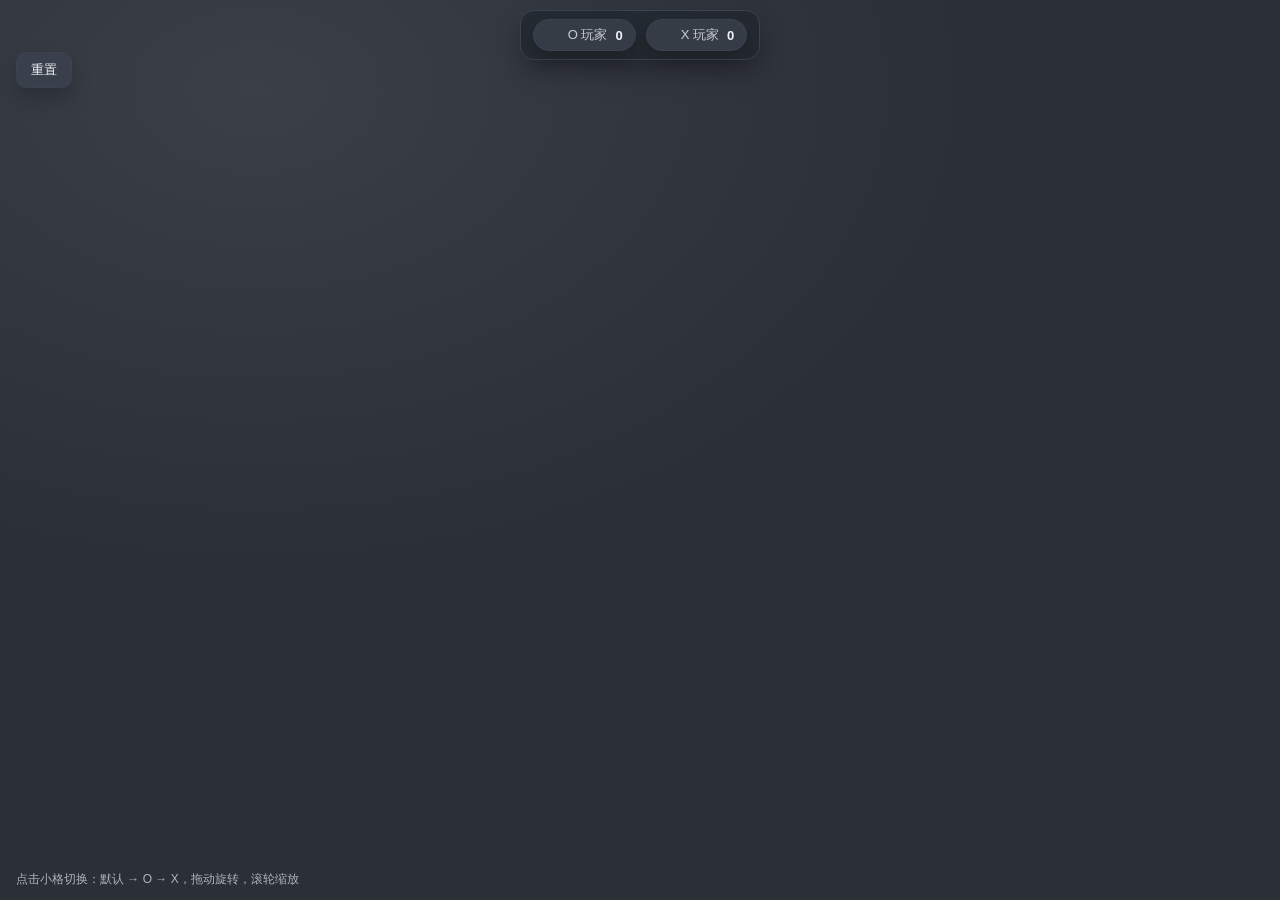
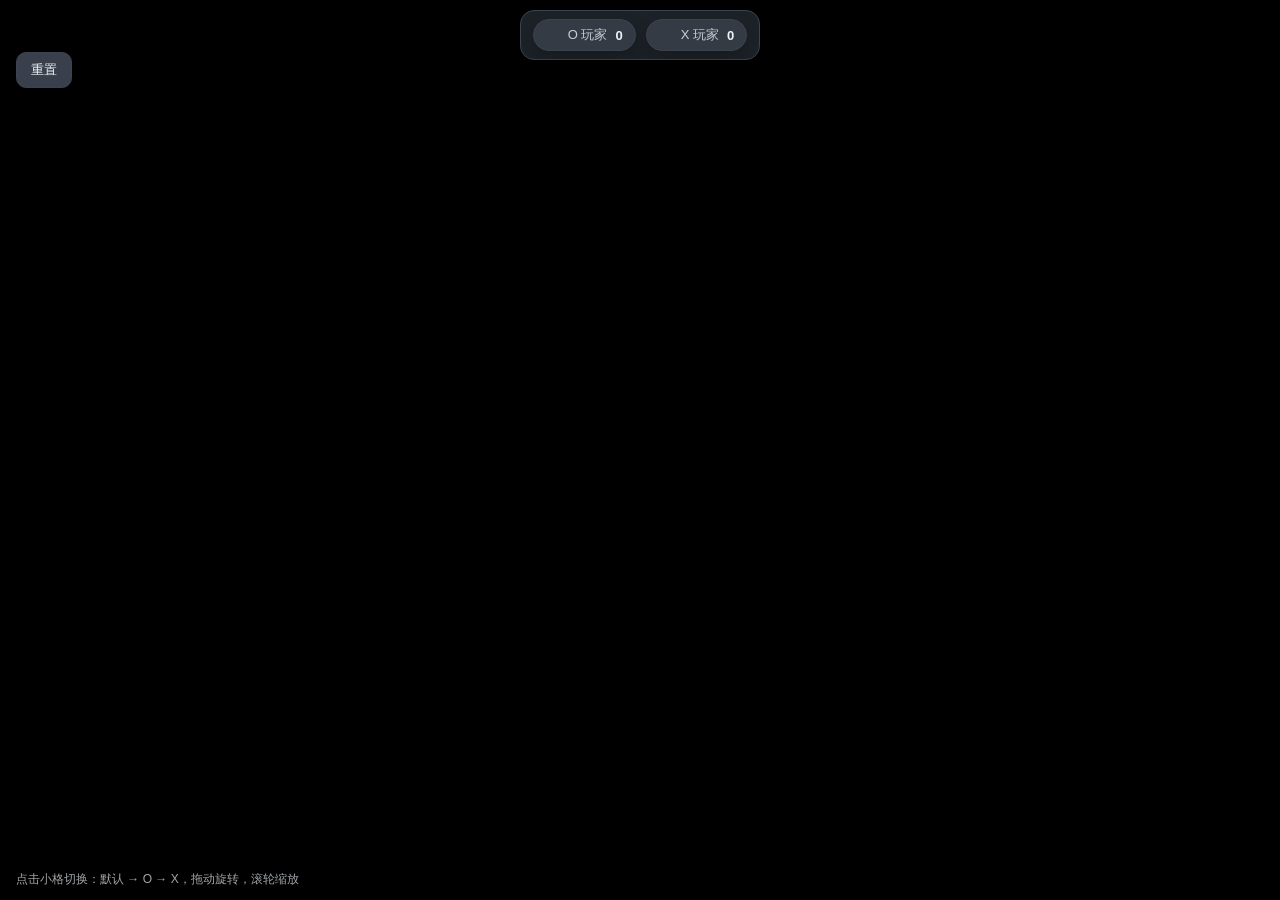

Rubik

--- a/HTML/Rubik/styles.css
+++ b/HTML/Rubik/styles.css
@@ -6,7 +6,7 @@ html,
 body {
   margin: 0;
   height: 100%;
-  background: radial-gradient(1200px 800px at 20% 10%, #3a3f48, #2b2f36 60%);
+  background: #000000;
   color: var(--fg);
   font-family: "Segoe UI", Tahoma, Geneva, Verdana, sans-serif;
 }
